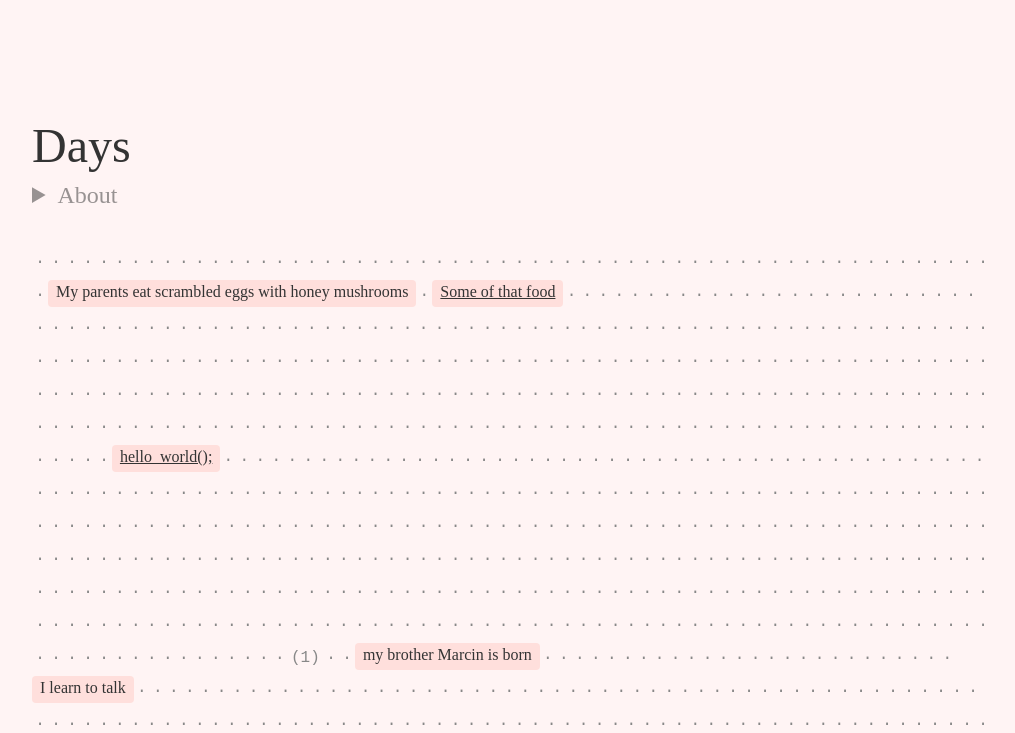
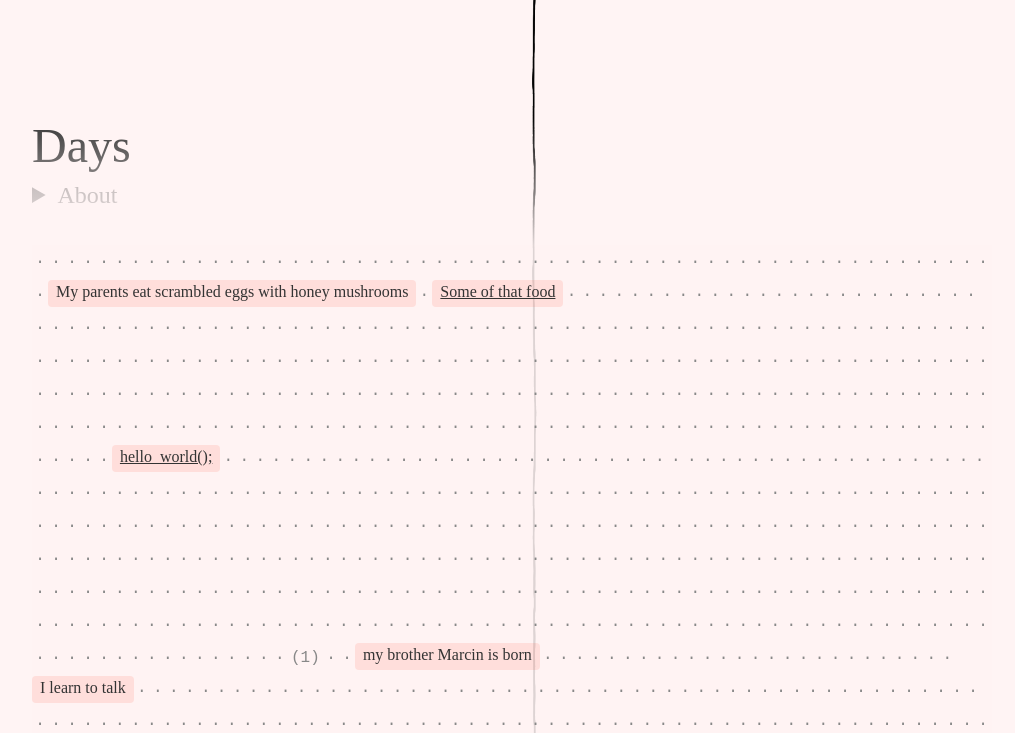
Before and after one commit to paprikka/days, a SvelteKit app: page / in a window 1280 px wide. Shown: the top 733 px of the page, without its empty margins (128-1143 px from the left). Built offline with nearby package versions, Linux system fonts and the light colour scheme.

Commit message:
wip: add the foot drawing

```diff
--- a/src/routes/+layout.svelte
+++ b/src/routes/+layout.svelte
@@ -18,14 +18,25 @@
 		line-height: 1.4;
 
 		--color-bg: #fff4f4;
+		--color-bg-fade: #fff4f4dd;
 		--color-text: #333;
 		--color-life: #888;
 		--color-future: #ddd;
 		--color-link: rgb(253, 71, 11);
 
 		--max-content-width: 140ch;
+		--fade-height: 8rem;
 
 		color: var(--color-text);
+	}
+
+	:global(html) {
+		background-color: var(--color-bg);
+		background-image: url('/bg-foot.webp'), url('/bg-lines.webp');
+		background-size: contain;
+		background-repeat: no-repeat, repeat-y;
+		background-position: bottom center, bottom center;
+		padding-block-end: calc(90vh + var(--fade-height));
 	}
 
 	:global(body) {
@@ -33,7 +44,6 @@
 		margin: 0 auto;
 		max-width: var(--max-content-width);
 		text-align: left;
-		background-color: var(--color-bg);
 	}
 
 	@media (min-width: 600px) {
--- a/src/routes/+page.svelte
+++ b/src/routes/+page.svelte
@@ -112,6 +112,28 @@
 		padding: 0;
 		margin: 0;
 		list-style: none;
+		background-color: var(--color-bg-fade);
+		position: relative;
+	}
+
+	.days::before {
+		content: '';
+		height: var(--fade-height);
+		position: absolute;
+		left: 0;
+		right: 0;
+		top: calc(var(--fade-height) * -1);
+		background: linear-gradient(transparent, var(--color-bg-fade));
+	}
+
+	.days::after {
+		content: '';
+		height: var(--fade-height);
+		position: absolute;
+		left: 0;
+		right: 0;
+		bottom: calc(var(--fade-height) * -1);
+		background: linear-gradient(var(--color-bg-fade), transparent);
 	}
 
 	.days time,
```
Also changed, not shown: static/bg-foot.webp (added), static/bg-lines.webp (added).
